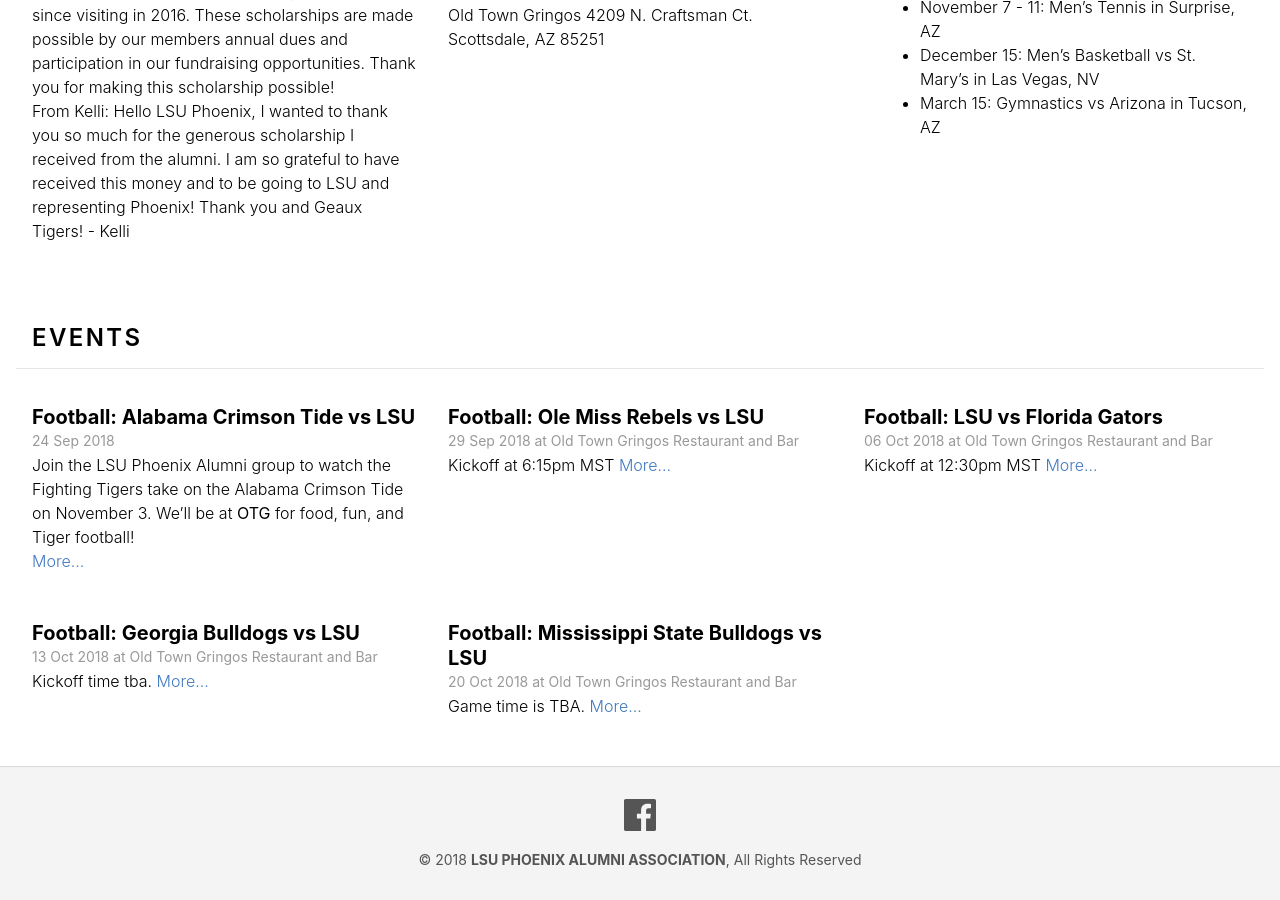
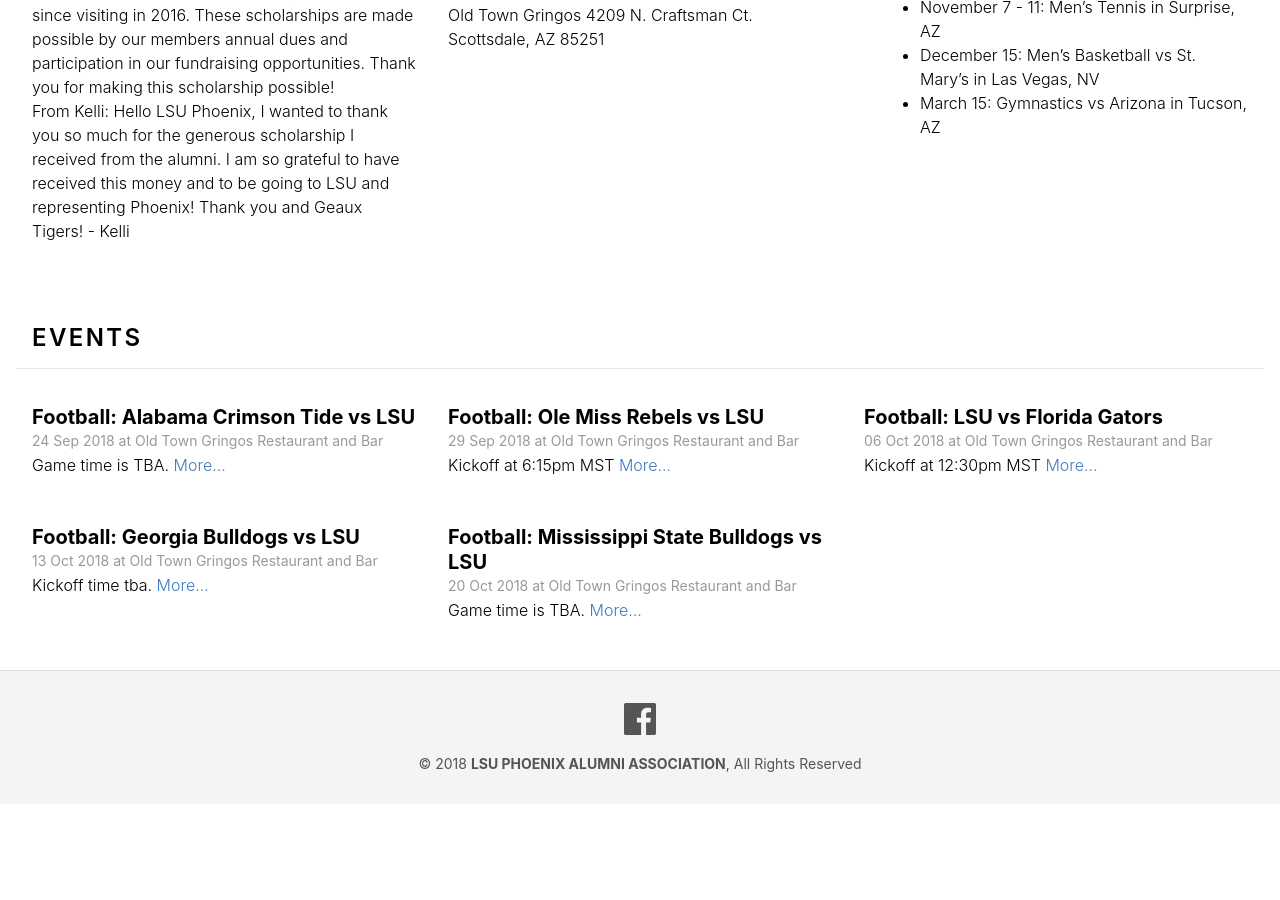
Before and after one commit to lsu-phoenix-alumni/lsu-phoenix-alumni.github.io, a Jekyll site: the page built from index.html, in a window 1280 px wide and 900 px high, scrolled down 1146 px. Built offline with Jekyll 4.4.1, drawn with Linux system fonts in a browser that asks for light colours; after the commit the page ends 1950 px from its top, so only the background shows below that.

Commit message:
Updated Football Alabama Crimson Tide Vs Lsu

```diff
--- a/_events/football-alabama-crimson-tide-vs-lsu.markdown
+++ b/_events/football-alabama-crimson-tide-vs-lsu.markdown
@@ -1,6 +1,12 @@
 ---
 title: 'Football: Alabama Crimson Tide vs LSU'
 date: 2018-09-24 00:00:00 Z
+excerpt: Game time is TBA.
+venue:
+  name: Old Town Gringos Restaurant and Bar
+  address: 4209 N Craftsman Ct, Scottsdale, AZ 85251
+  phone: "(480) 423-3800"
+  locationURL: https://goo.gl/maps/tWmiScsvSf22
 ---
 
 Join the LSU Phoenix Alumni group to watch the Fighting Tigers take on the Alabama Crimson Tide on November 3. We'll be at **OTG** for food, fun, and Tiger football!
```
